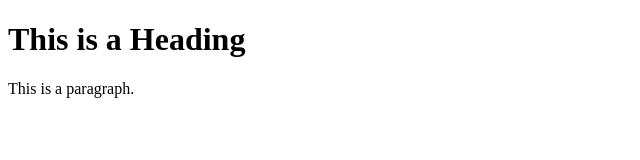
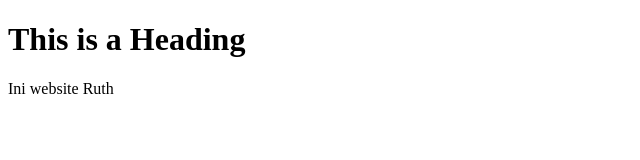
Before and after one commit to ruthflorenza/ruthflorenza.github.io, a plain HTML site: page index.html in a window 1280 px wide. Shown: the full height of the page, 0-640 px from the left. Drawn offline with Linux system fonts and the light colour scheme.

Commit message:
Update index.html

```diff
--- a/index.html
+++ b/index.html
@@ -6,7 +6,7 @@
 <body>
 
 <h1>This is a Heading</h1>
-<p>This is a paragraph.</p>
+<p>Ini website Ruth</p>
 
 </body>
 </html>
```
